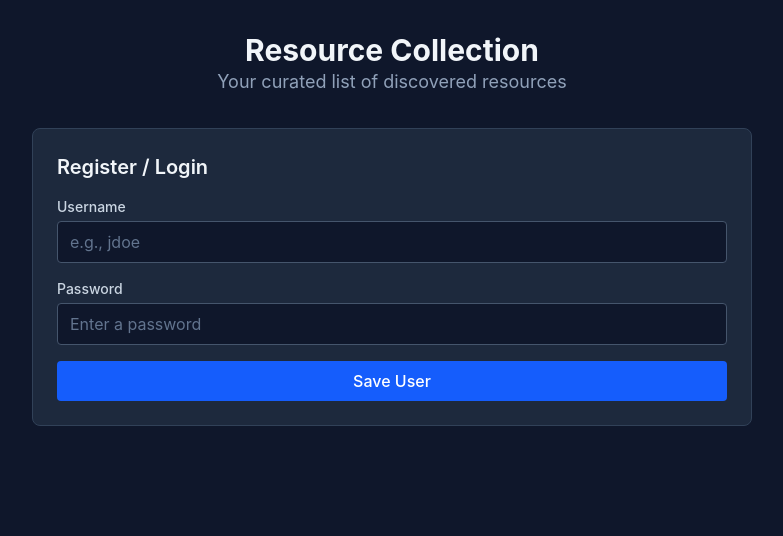
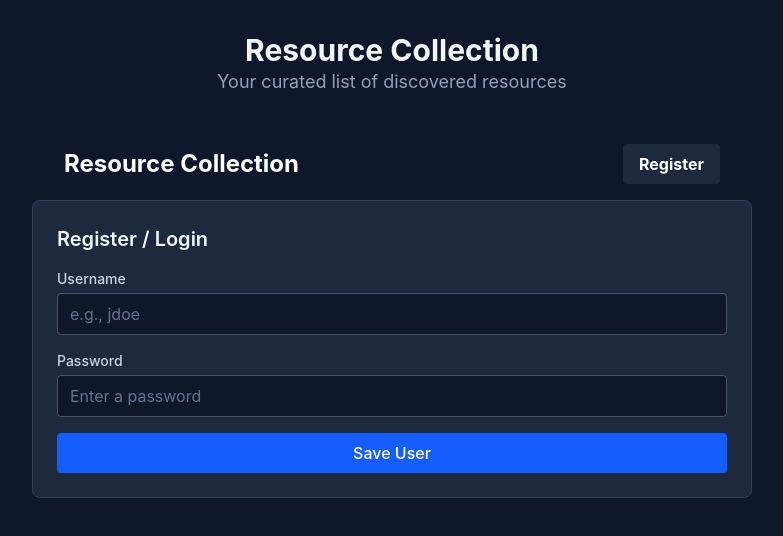
Before and after one commit to Theacebutler/LinkIng, a React (Vite) app in the folder frontend/: page / in a window 1280 px wide. Shown: the top 536 px of the page, without its empty margins (248-1031 px from the left). Built offline with nearby package versions, Linux system fonts and the light colour scheme; no server answers.

Commit message:
ADD a useAuth hook and get the username and password from it

```diff
--- a/frontend/src/App.tsx
+++ b/frontend/src/App.tsx
@@ -2,25 +2,26 @@ import { useResources } from './hooks/useResources';
 import { Header } from './components/Header';
 import { AddResourceForm } from './components/AddResourceForm';
 import { ResourceList } from './components/ResourceList';
-import Cookies from 'js-cookie';
 import AddUser from './components/AddUser';
 import { TopBar } from './components/TopBar';
+import { useAuths } from './hooks/useAuths';
 
 function App() {
   const { resources, loading, addResource, deleteResource } = useResources();
-
+  const { isLogin, setIsLogin } = useAuths();
   const handleAddResource = async (data: { title: string; resourceUrl: string; sourceUrl: string, owner: string }) => {
     return await addResource(data);
   };
 
+
   return (
     <>
       <Header />
+      {/* TODO: add login/logout functionality */}
+      <TopBar isLogin={isLogin} setIsLogin={setIsLogin} />
       {
-        Cookies.get('accessToken') ?
+        isLogin ?
           <>
-            {/* TODO: add login/logout functionality */}
-            <TopBar />
             <main>
               <AddResourceForm onSubmit={handleAddResource} />
               <ResourceList
@@ -36,7 +37,7 @@ function App() {
             </footer>
           </>
           :
-          <AddUser />
+          <AddUser setIsLogin={setIsLogin} />
       }
     </>
   );
--- a/frontend/src/components/AddUser.tsx
+++ b/frontend/src/components/AddUser.tsx
@@ -1,9 +1,13 @@
 import { useState, type FormEvent } from 'react';
-import register from '../utils/register';
+import { register } from '../utils/userRequests';
+import { useAuths } from '../hooks/useAuths';
 
-export default function AddUser() {
-  const [username, setUsername] = useState('');
-  const [password, setPassword] = useState('');
+export default function AddUser({
+  setIsLogin
+}: {
+  setIsLogin: (isLogin: boolean) => void
+}) {
+  const { username, password, setUsername, setPassword } = useAuths()
   const [errors, setErrors] = useState<{ username?: string; password?: string }>({});
   const [isSubmitting, setIsSubmitting] = useState(false);
   const [success, setSuccess] = useState(false);
@@ -43,6 +47,7 @@ export default function AddUser() {
     setUsername('');
     setPassword('');
     setSuccess(true);
+    setIsLogin(true);
     setTimeout(() => setSuccess(false), 2000);
   };
 
--- a/frontend/src/components/TopBar.tsx
+++ b/frontend/src/components/TopBar.tsx
@@ -1,12 +1,24 @@
 import Cookies from "js-cookie";
+import { config } from "../../config";
+import { logout } from "../utils/userRequests";
+import { useAuths } from "../hooks/useAuths";
 
 
 export function TopBar() {
-  function deleteCookies() {
-    Cookies.remove("accessToken")
-    Cookies.remove("refreshToken")
-    window.location.reload()
-    return
+  const { isLogin, setIsLogin, username, password } = useAuths();
+  async function handleClick() {
+    if (isLogin) {
+      Cookies.remove(config.ACCESS_TOKEN_KEY_NAME)
+      Cookies.remove(config.REFRESH_TOKEN_KEY_NAME)
+      window.location.reload()
+      logout(username, password)
+      setIsLogin(false)
+      return
+    } else {
+      console.log("NOTHING");
+
+      return
+    }
   }
   return (
     <div className="flex justify-between items-center py-4 px-8 bg-slate-900 text-white">
@@ -14,9 +26,9 @@ export function TopBar() {
       <div className="flex items-center gap-4">
         <button
           className="bg-slate-800 hover:bg-slate-700 text-white font-bold py-2 px-4 rounded"
-          onClick={deleteCookies}
+          onClick={handleClick}
         >
-          deleteCookies
+          {isLogin ? "Log Out" : "Register"}
         </button>
       </div>
     </div>
--- /dev/null
+++ b/frontend/src/hooks/useAuths.ts
@@ -0,0 +1,26 @@
+import { useState } from "react"
+
+
+export function useAuths(): {
+  isLogin: boolean
+  username: string
+  password: string
+  setUsername: (username: string) => void
+  setPassword: (password: string) => void
+  setIsLogin: (isLogin: boolean) => void
+} {
+  const [isLogin, setisLogin] = useState(false)
+  const [username, setUsername] = useState('')
+  const [password, setPassword] = useState('')
+
+
+
+  return {
+    isLogin,
+    username,
+    password,
+    setUsername,
+    setPassword,
+    setIsLogin: setisLogin
+  }
+}
```
